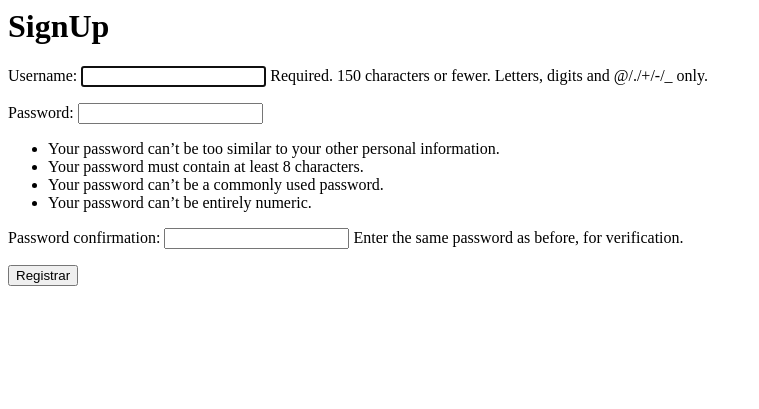
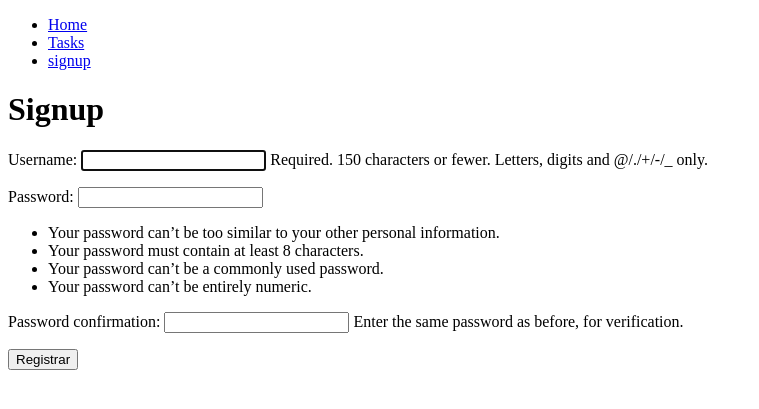
Before and after one commit to Ajluna94/proyecto, a Django app: page /signup/ in a window 1280 px wide. Shown: the top 409 px of the page, without its empty margins (0-759 px from the left). Run offline with Django 5.2, Linux system fonts and the light colour scheme.

Commit message:
base.html

```diff
--- a/Proyecto/urls.py
+++ b/Proyecto/urls.py
@@ -21,5 +21,6 @@ from tasks import views
 urlpatterns = [
     path('admin/', admin.site.urls),
     path('', views.home, name='home'),
-    path('signup/', views.signup, name='dignup'),
+    path('signup/', views.signup, name='signup'),
+    path('tasks/', views.tasks, name='tasks'),
 ]
--- /dev/null
+++ b/tasks/templates/base.html
@@ -0,0 +1,32 @@
+<!DOCTYPE html>
+<html lang="en">
+<head>
+    <meta charset="UTF-8">
+    <meta name="viewport" content="width=device-width, initial-scale=1.0">
+    <title>Django CRUD Application</title>
+</head>
+<body>
+    <nav>
+        <ul>
+            <li>
+                <a href="/">Home</a>
+            </li>
+            <li>
+                <a href="/tasks"->Tasks</a>
+            </li>
+
+            {% if user.is_authenticated %}
+            <li>
+                <a href="/logout">Logout</a>
+            </li>
+            {% else %}
+            <li>
+                <a href="/signup">signup</a>
+            </li>
+            {% endif %}
+        </ul>
+    </nav>
+    {% block content %}
+    {% endblock %}
+</body>
+</html>
--- a/tasks/templates/signup.html
+++ b/tasks/templates/signup.html
@@ -1,4 +1,9 @@
-<h1>SignUp</h1>
+{% extends 'base.html' %}
+
+{% block content %}
+<h1>Signup</h1>
+
+{{error}}
 
 <form action="/signup/" method="post">
     {% csrf_token %}
@@ -8,3 +13,5 @@
         Registrar
     </button>
 </form>
+
+{% endblock %}
--- /dev/null
+++ b/tasks/templates/tasks.html
@@ -0,0 +1,5 @@
+{% extends 'base.html' %}
+
+{% block content %}
+<h1>Tasks</h1>
+{% endblock %}
--- a/tasks/views.py
+++ b/tasks/views.py
@@ -1,26 +1,42 @@
-from django.shortcuts import render
+from django.shortcuts import render, redirect
 from django.contrib.auth.forms import UserCreationForm
 from django.contrib.auth.models import User
-from django.http import HttpResponse
+from django.contrib.auth import login
+from django.db  import IntegrityError
 
 # Create your views here.
+
+
 def home(request):
-  return render(request, 'home.html')
+    return render(request, 'home.html')
+
 
 def signup(request):
 
     if request.method == 'GET':
         return render(request, 'signup.html', {
-             'form' : UserCreationForm
-  })
+            'form': UserCreationForm
+        })
 
     else:
-      if request.POST['password1'] == request.POST['password1']:
-         try:
-            user = User.objects.create_user(username=request.POST['username'],
-            password=request.POST['password1'])
-            user.save()
-            return HttpResponse('Usuario creado satifactoriamente')
-         except:
-            return HttpResponse ('El usuario ya existe')
-      return HttpResponse('Password do not match')
+        if request.POST['password1'] == request.POST['password2']:
+            try:
+                user = User.objects.create_user(
+                    username=request.POST['username'],password=request.POST
+                    ['password1'])
+                user.save()
+                login(request, user)
+                return redirect('tasks')
+            except IntegrityError:
+               return render(request, 'signup.html', {
+                    'form': UserCreationForm,
+                    "error": 'El susuario ya existe'
+                })
+
+        return render(request, 'signup.html', {
+                'form': UserCreationForm,
+                "error": 'Contraseña no coincide'
+        })
+
+def tasks(request):
+       return render(request, 'tasks.html')
```
Also changed, not shown: tasks/templates/home.html (+6 -1 lines), db.sqlite3.
